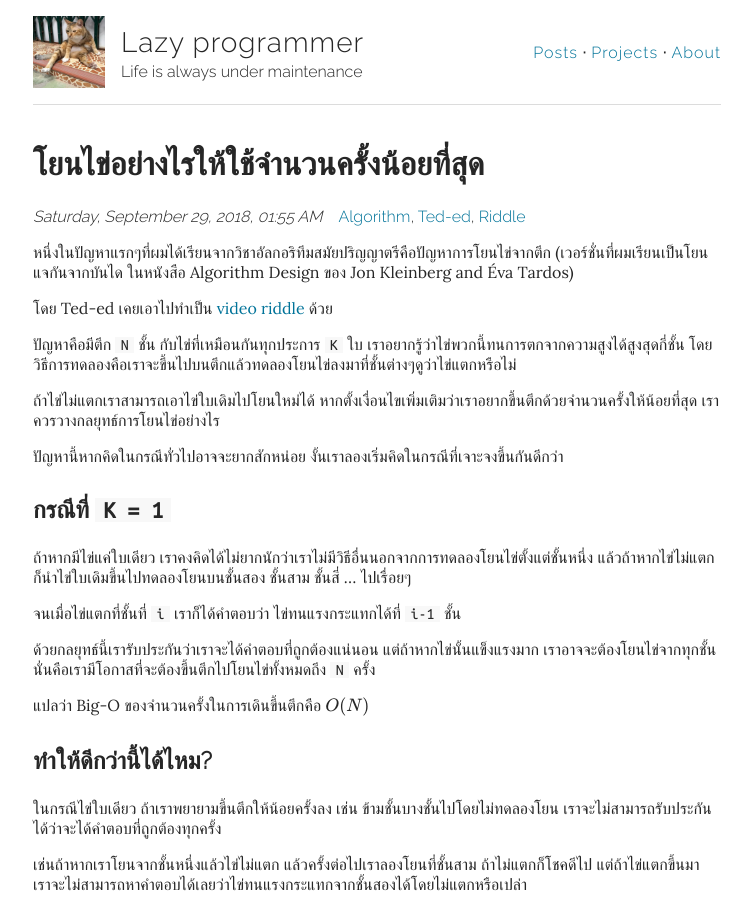
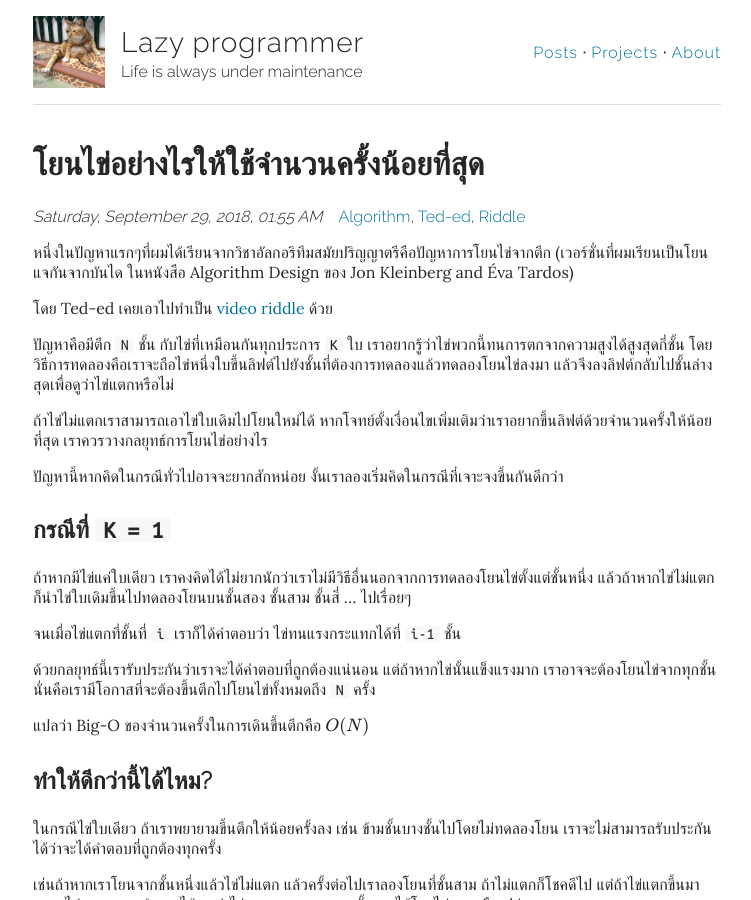
Before and after one commit to taneekpet/taneekpet.github.io, a Jekyll site: the page built from _posts/2018-09-28-throw-some-eggs.md, in a window 1280 px wide and 900 px high. Shown: the whole window, without its empty margins (263-1014 px from the left). Built offline with Jekyll 4.4.1, drawn with Linux system fonts in a browser that asks for light colours; formulas are drawn with MathJax 3; some of the changed text lies outside the part shown.

Commit message:
more elaborate and fix format

```diff
--- a/_posts/2018-09-28-throw-some-eggs.md
+++ b/_posts/2018-09-28-throw-some-eggs.md
@@ -13,9 +13,9 @@ date: 2018-09-29 01:55:00 +0700
 โดย Ted-ed เคยเอาไปทำเป็น [video riddle][vdo] ด้วย
 
 ปัญหาคือมีตึก `N` ชั้น กับไข่ที่เหมือนกันทุกประการ `K` ใบ เราอยากรู้ว่าไข่พวกนี้ทนการตกจากความสูงได้สูงสุดกี่ชั้น
-โดยวิธีการทดลองคือเราจะขึ้นไปบนตึกแล้วทดลองโยนไข่ลงมาที่ชั้นต่างๆดูว่าไข่แตกหรือไม่
+โดยวิธีการทดลองคือเราจะถือไข่หนึ่งใบขึ้นลิฟต์ไปยังชั้นที่ต้องการทดลองแล้วทดลองโยนไข่ลงมา แล้วจึงลงลิฟต์กลับไปชั้นล่างสุดเพื่อดูว่าไข่แตกหรือไม่
 
-ถ้าไข่ไม่แตกเราสามารถเอาไข่ใบเดิมไปโยนใหม่ได้ หากตั้งเงื่อนไขเพิ่มเติมว่าเราอยากขึ้นตึกด้วยจำนวนครั้งให้น้อยที่สุด
+ถ้าไข่ไม่แตกเราสามารถเอาไข่ใบเดิมไปโยนใหม่ได้ หากโจทย์ตั้งเงื่อนไขเพิ่มเติมว่าเราอยากขึ้นลิฟต์ด้วยจำนวนครั้งให้น้อยที่สุด
 เราควรวางกลยุทธ์การโยนไข่อย่างไร
 
 ปัญหานี้หากคิดในกรณีทั่วไปอาจจะยากสักหน่อย งั้นเราลองเริ่มคิดในกรณีที่เจาะจงขึ้นกันดีกว่า
@@ -79,10 +79,10 @@ $$ \begin{align}
 และเมื่อเราวิเคราะห์ Big-O ก็จะได้ว่าจำนวนครั้งการโยนไม่เกิน
 
 $$ \begin{align}
-    \frac{N}{s} + s     &=  \frac{N}{\sqrt{N}} + \sqrt{N}
-                        &=  \sqrt{N} + \sqrt{N}
-                        &=  2\sqrt{N}
-                        &=  O(\sqrt{N}
+    \frac{N}{s} + s     &=  \frac{N}{\sqrt{N}} + \sqrt{N} \\
+                        &=  \sqrt{N} + \sqrt{N} \\
+                        &=  2\sqrt{N} \\
+                        &=  O(\sqrt{N} \\
 \end{align} $$
 
 ทำให้ดีกว่านี้ได้ไหม?
```
Also changed, not shown: other parts of _posts/2018-09-28-throw-some-eggs.md (+1 -1 lines).
